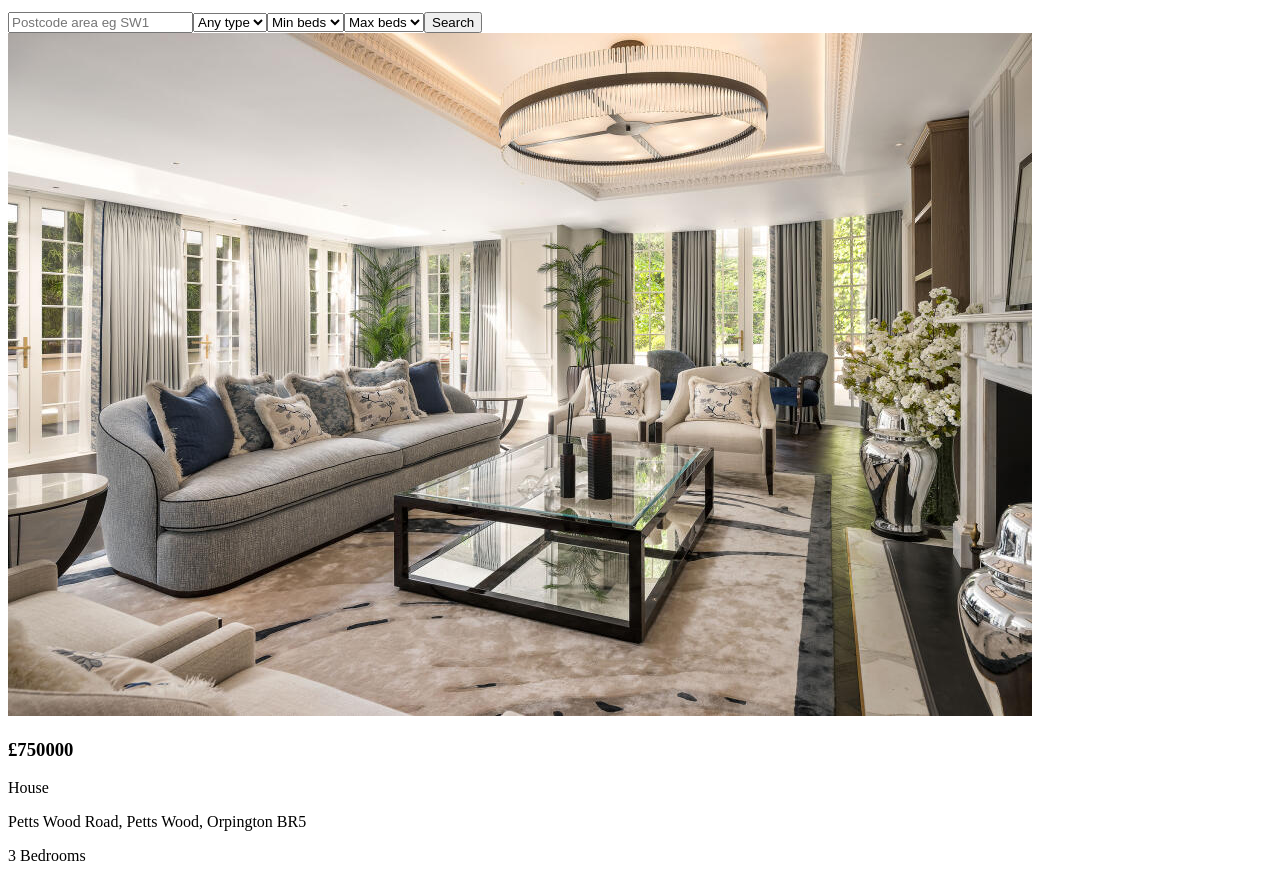
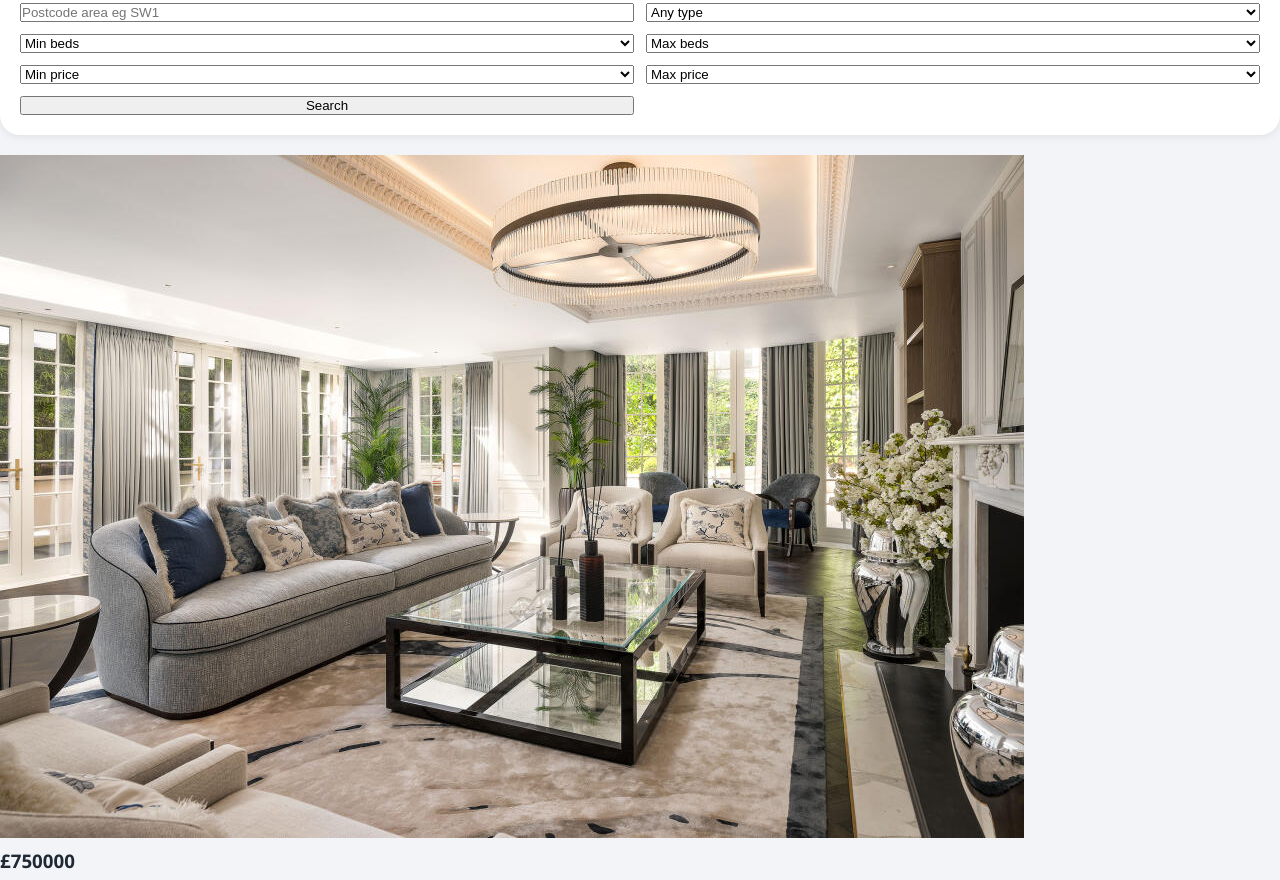
Before and after one commit to thiviru7715/ACS-CW, a React (Vite) app in the folder vite-project/: page / in a window 1280 px wide. Shown: the part 68-948 px from the top of the page. Built offline with nearby package versions, Linux system fonts and the light colour scheme.

Commit message:
add search form to minprice and maxPrice

```diff
--- a/vite-project/src/components/ImageGallery.jsx
+++ b/vite-project/src/components/ImageGallery.jsx
@@ -13,7 +13,7 @@ function ImageGallery({ images }) {
                         src={img}
                         alt="Thumbnail"
                         onClick={()=> setMainImage(img)}
-                        />
+                    />
                 ))}
             </div>
         </div>
--- a/vite-project/src/components/PropertyCard.jsx
+++ b/vite-project/src/components/PropertyCard.jsx
@@ -9,6 +9,7 @@ function PropertyCard({ property }) {
         <p>{property.type}</p>
         <p>{property.location}</p>
         <p>{property.bedrooms} Bedrooms</p>
+        <p>{property.shortDescription}</p>
         <Link to={`/property/${property.id}`}>View Details</Link>
         <button
             className="favourite-btn"
--- a/vite-project/src/components/SearchForm.jsx
+++ b/vite-project/src/components/SearchForm.jsx
@@ -46,6 +46,39 @@ function SearchForm({ filters, setFilters, onSearch }) {
                 <option value="5">5</option>
             </select>
 
+            <select
+                value={filters.minPrice}
+                onChange={(e) =>
+                    setFilters({ ...filters, minPrice: e.target.value })
+                }
+            >
+                <option value="">Min price</option>
+                <option value="50000">£50,000</option>
+                <option value="100000">£100,000</option>
+                <option value="200000">£200,000</option>
+                <option value="300000">£300,000</option>
+                <option value="400000">£400,000</option>
+                <option value="500000">£500,000</option>
+            </select>
+
+            <select
+                value={filters.maxPrice}
+                onChange={(e) =>
+                    setFilters({ ...filters, maxPrice: e.target.value })
+                }
+            >
+                <option value="">Max price</option>
+                <option value="100000">£100,000</option>
+                <option value="200000">£200,000</option>
+                <option value="300000">£300,000</option>
+                <option value="400000">£400,000</option>
+                <option value="500000">£500,000</option>
+                <option value="600000">£600,000</option>
+                <option value="700000">£700,000</option>
+                <option value="800000">£800,000</option>
+                <option value="900000">£900,000</option>
+            </select>
+
             <button
                 className="search-btn"
                 onClick={onSearch}
--- a/vite-project/src/data/properties.json
+++ b/vite-project/src/data/properties.json
@@ -7,6 +7,7 @@
         "price": 750000,
         "bedrooms": 3,
         "location": "Petts Wood Road, Petts Wood, Orpington BR5",
+        "shortDescription": "Charming 3 bedroom terrace house in Petts Wood",
         "description": "Attractive three bedroom semi-detached family home situated within 0.5 miles of Petts Wood station with fast trains to London and within easy walking distance of local shops, schools, bus routes and National Trust woodland. The property comprises; two receptions, fitted 18'9 x 10'1 kitchen/breakfast room and conservatory. The property also benefits from having a utility room and cloakroom. To the first floor there are three bedrooms and a family bathroom with separate WC. Additional features include double glazing, gas central heating and a well presented interior...",
         "images": [
             "../src/Images/1/house 1.jpg",
@@ -18,8 +19,6 @@
             "../src/Images/1/house 7.jpg"
         ],
         "floorPlan": "../src/Images/1/floor plan.png",
-        "lat": 51.385,
-        "lng": 0.075,
         "added": {
             "month": "October",
             "day": 12,
@@ -34,6 +33,7 @@
         "price": 3999995,
         "bedrooms": 2,
         "location": "Crofton Road Orpington BR6",
+        "shortDescription": "Modern 2 bedroom flat in Orpington",
         "description": "Presented in excellent decorative order throughout is this two double bedroom, two bathroom, garden flat. <br>The modern fitted kitchen is open plan to the living room which boasts solid wooden floors and includes integrated appliances including a dishwasher & a washing machine. This large open plan benefits from bi folding doors onto a secluded private courtyard garden. Both bedrooms are double sized, and the family bathroom boasts a matching three piece suite a shower attachment over the bath. There is also a separate wet room. There are walnut doors throughout and wiring for Sky TV/aerial points in the living room/kitchen and both bedrooms.<br>This apartment being only five years old, is still under a 10 year building guarantee...",
         "images": [
             "../src/Images/2/house 1.jpg",
@@ -45,8 +45,6 @@
             "../src/Images/2/house 7.jpg"
         ],
         "floorPlan": "../src/Images/2/floorplan.png",
-        "lat": 51.556,
-        "lng": -0.178,
         "added": {
             "month": "September",
             "day": 14,
@@ -61,6 +59,7 @@
         "price": 1200000,
         "bedrooms": 4,
         "location": "Maple Avenue, Bromley BR2",
+        "shortDescription": "Spacious 4 bedroom detached house in Bromley",
         "description": "A spacious four bedroom detached family home located in a sought after residential area of Bromley. The property features a large living room, a modern kitchen with dining area, and a beautifully landscaped garden. The master bedroom includes an en-suite bathroom, and there is a family bathroom on the first floor. Additional features include a garage, driveway parking, and double glazing throughout. The property is close to local schools, parks, and shopping centers, making it an ideal family home.",
         "images": [
             "../src/Images/3/house 1.jpg",
@@ -72,8 +71,6 @@
             "../src/Images/3/house 7.jpg"
         ],
         "floorPlan": "../src/Images/3/floorplan.png",
-        "lat": 51.401,
-        "lng": 0.029,
         "added": {
             "month": "November",
             "day": 5,
@@ -89,6 +86,7 @@
     "price": 550000,
     "bedrooms": 2,
     "location": "Canary Wharf, London",
+    "shortDescription": "Modern 2 bedroom apartment in Canary Wharf",
     "description": "A modern two bedroom apartment located in the heart of Canary Wharf. The apartment features an open plan living and kitchen area, floor to ceiling windows, and a private balcony with city views. Residents benefit from a concierge service, secure entry, and excellent transport links including the DLR and Jubilee Line.",
     "images": [
             "../src/Images/4/house 1.jpg",
@@ -100,8 +98,6 @@
             "../src/Images/4/house 7.jpg"
     ],
     "floorPlan": "../src/Images/4/floorplan.png",
-    "lat": 51.505,
-    "lng": -0.020,
     "added": {
         "month": "October",
         "day": 12,
@@ -116,6 +112,7 @@
     "price": 320000,
     "bedrooms": 1,
     "location": "Southwark, London",
+    "shortDescription": "Cozy 1 bedroom studio flat in Southwark",
     "description": "A cozy one bedroom studio flat ideal for first time buyers or investors. The property offers a compact living space with a modern kitchenette, a separate sleeping area, and a contemporary shower room. Situated within walking distance of local cafes, shops, and public transport.",
     "images": [
             "../src/Images/5/house 1.jpg",
@@ -127,8 +124,6 @@
             "../src/Images/5/house 7.jpg"
     ],
     "floorPlan": "../src/Images/5/floorplan.png",
-    "lat": 51.503,
-    "lng": -0.091,
     "added": {
         "month": "September",
         "day": 18,
--- a/vite-project/src/pages/SearchPage.jsx
+++ b/vite-project/src/pages/SearchPage.jsx
@@ -8,6 +8,8 @@ function SearchPage() {
     postcode: "",
     type: "",
     minBeds: "",
+    maxBeds: "",
+    minPrice: "",
     maxPrice: "",
   });
 
@@ -32,6 +34,14 @@ function SearchPage() {
       return false;
     }
 
+    if (filters.minPrice && p.price < Number(filters.minPrice)) {
+      return false;
+    }
+
+    if (filters.maxPrice && p.price > Number(filters.maxPrice)) {
+      return false;
+    }
+
     return true;
   });
 
--- a/vite-project/src/styles/main.css
+++ b/vite-project/src/styles/main.css
@@ -0,0 +1,35 @@
+*{
+    box-sizing: border-box;
+    margin: 0;
+    padding:0;
+}
+body{
+    font-family: "Segoe UI" ,Arial, Helvetica, sans-serif;
+    background-color: #f2f4f8;
+    color: #1f2933;
+    line-height: 1.6;
+}
+a{
+    text-decoration: none;
+    color: inherit;
+}
+.continer{
+    width: 90%;
+    max-width: 1200px;
+    margin: auto;
+}
+.layout{
+    display: flex;
+    flex-direction: column;
+    min-height: 100vh;
+}
+.search-form{
+    background: #ffffff;
+    padding: 20px;
+    border-radius: 20px;
+    display: grid;
+    grid-template-columns: repeat(2, 1fr);
+    gap: 12px;
+    margin-bottom: 20px;
+    box-shadow: 0 2px 8px rgba(0, 0, 0, 0.08);
+}
```
